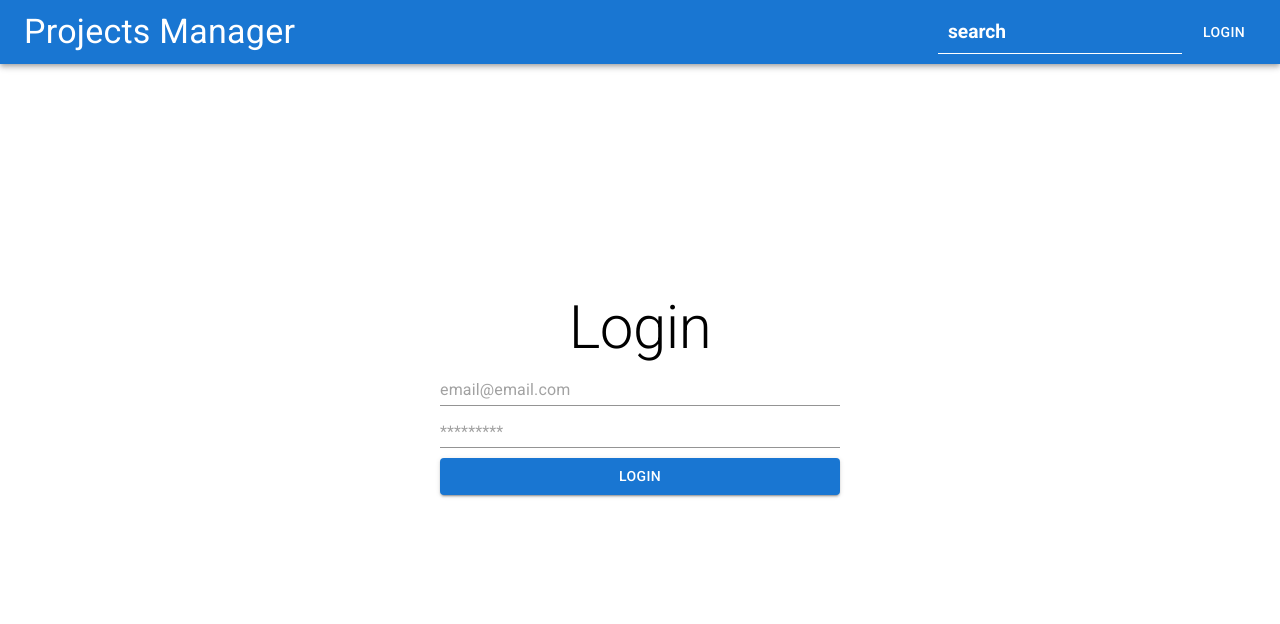
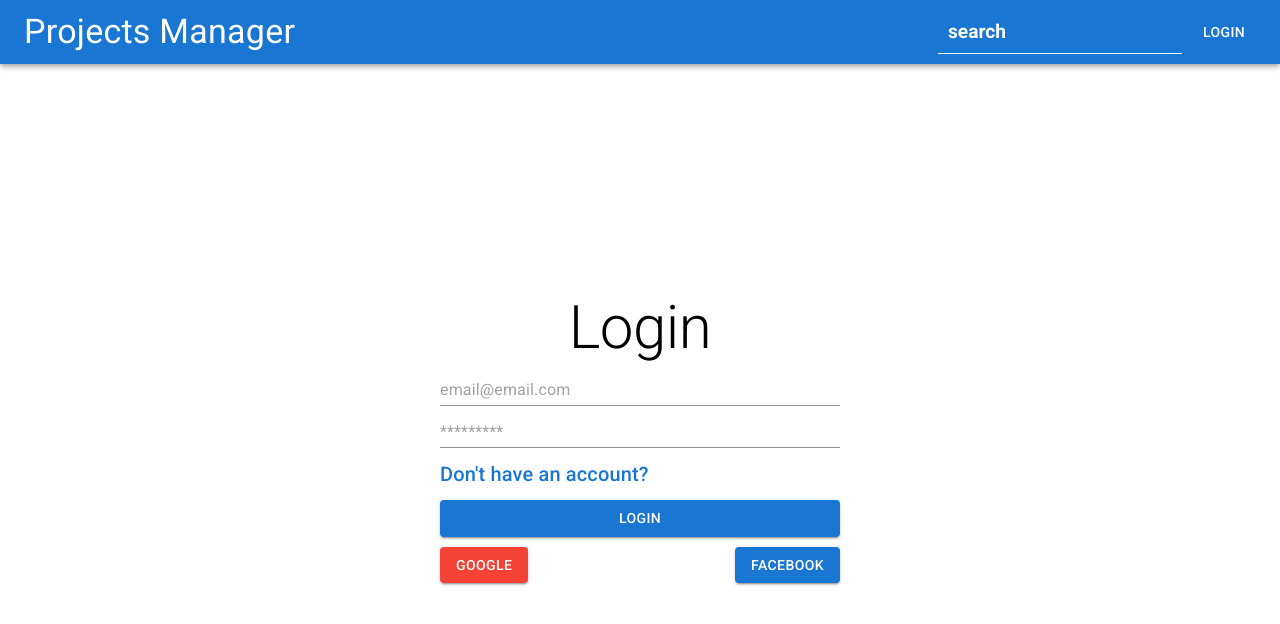
Before and after one commit to Killer2324/Projects-Manager, a React (Vite) app: page /login in a window 1280 px wide. Shown: the top 624 px of the page. Built offline with nearby package versions, Linux system fonts and the light colour scheme.

Commit message:
Login styles update

```diff
--- a/src/app/pages/Login/Login.jsx
+++ b/src/app/pages/Login/Login.jsx
@@ -1,5 +1,7 @@
 import Menu from '../../common/Menu'
 import { Input, Box, Typography, Button } from '@mui/material'
+import { Link } from 'react-router-dom'
+import { red } from '@mui/material/colors'
 export default function Login() {
   const styles = {
     BoxContainer: {
@@ -19,6 +21,25 @@ export default function Login() {
     Title: {
       textAlign: 'center',
     },
+    link: {
+      textDecoration: 'none',
+      color: '#1976D2',
+      cursor: 'pointer',
+      '&:hover': {
+        textDecoration: 'underline',
+      },
+    },
+    linkReactRouter: { textDecoration: 'none' },
+    LoginButtonFG: {
+      display: 'flex',
+      justifyContent: 'space-between',
+    },
+    LoginButtonGoogle: {
+      backgroundColor: red[500],
+      '&:hover': {
+        backgroundColor: red[600],
+      },
+    },
   }
 
   return (
@@ -31,9 +52,25 @@ export default function Login() {
           </Typography>
           <Input placeholder="email@email.com" type="email" />
           <Input placeholder="*********" type="password" />
+          <Link to="/register" style={styles.linkReactRouter}>
+            <Typography
+              variant="h6"
+              component="span"
+              gap="10px"
+              sx={styles.link}
+            >
+              Don't have an account?
+            </Typography>
+          </Link>
           <Button type="submit" variant="contained">
             Login
           </Button>
+          <Box sx={styles.LoginButtonFG}>
+            <Button variant="contained" sx={styles.LoginButtonGoogle}>
+              Google
+            </Button>
+            <Button variant="contained">Facebook</Button>
+          </Box>
         </Box>
       </Box>
     </main>
```
Also changed, not shown: .eslintrc.yml.
